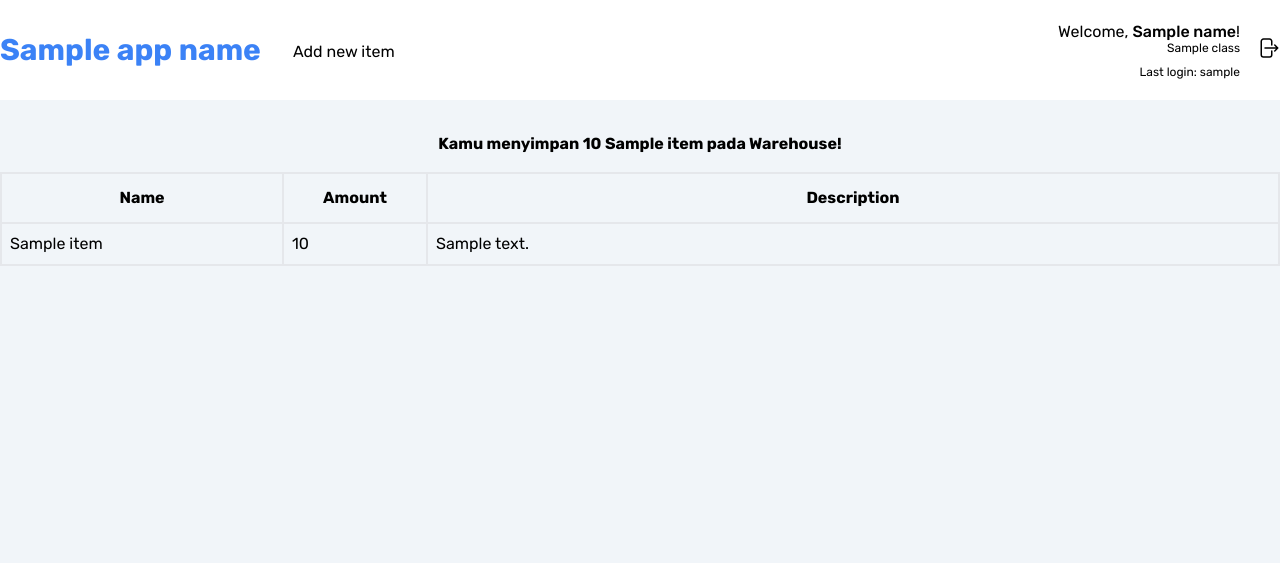
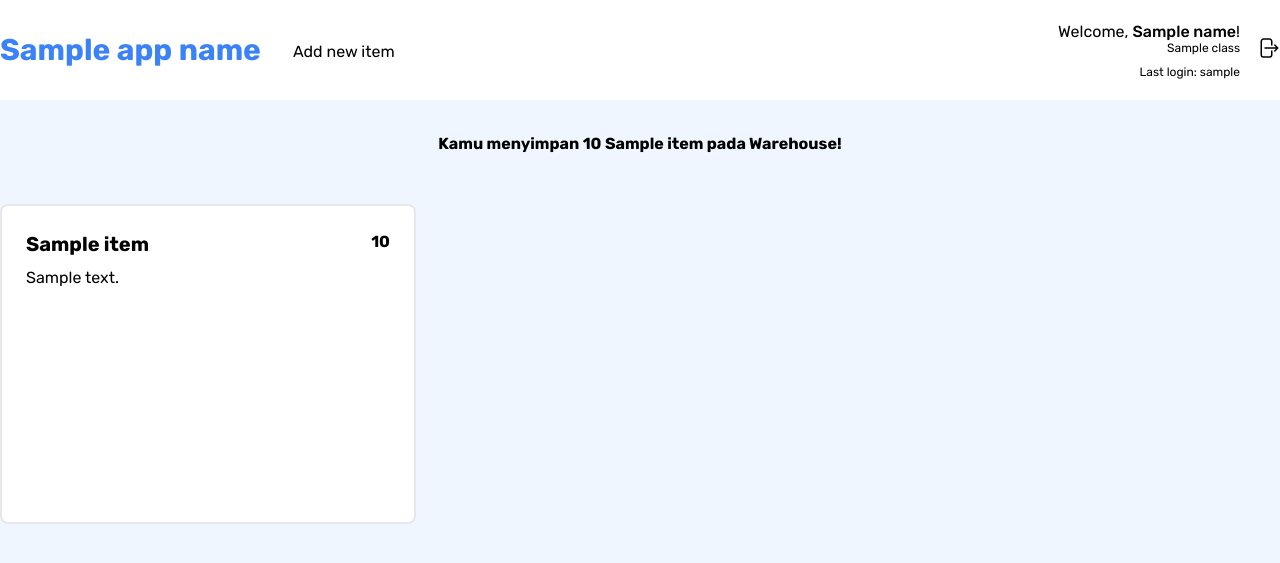
Before and after one commit to nabilmuafa/warehouse-inventory, a Django app: template main/templates/main.html in a window 1280 px wide. Shown: the top 563 px of the page. Run offline with Django 4.2, Linux system fonts and the light colour scheme; tables that the repository leaves empty hold one stand-in row (values such as "Sample post"); the template is opened without the code that fills it: values that come from a table or form of the project are taken from there, most other values are stand-ins (such as "Sample title", 1, 10 or a date in 2020); some libraries are stand-ins or nearby versions.

Commit message:
redesign main page, create item

```diff
--- a/main/templates/main.html
+++ b/main/templates/main.html
@@ -32,19 +32,17 @@
         <p class="font-bold text-center">Kamu menyimpan {{last_entry.amount}} {{last_entry.name}} pada Warehouse!</p>
     </div>
     {% endif %}
-    <table class="table-fixed mb-8">
-        <tr>
-            <th class="border-2 py-3 px-2">Name</th>
-            <th class="border-2 py-3 px-2 w-36">Amount</th>
-            <th class="border-2 py-3 px-2 w-4/6">Description</th>
-        </tr>
+    <div class="grid-cols-3 grid gap-4 my-8">
         {% for item in items %}
-        <tr>
-            <td class="border-2 py-2 px-2">{{item.name}}</td>
-            <td class="border-2 py-2 px-2">{{item.amount}}</td>
-            <td class="border-2 py-2 px-2">{{item.description}}</td>
-        </tr>
+        <div class="h-80 bg-white border-2 border-gray-200 rounded-lg p-6">
+            <p class="flex text-xl justify-between font-bold">{{item.name}}
+                <span class="flex text-base">
+                    {{item.amount}}
+                </span>
+            </p>
+            <p class="pt-2">{{item.description}}</p>
+        </div>
         {% endfor %}
-    </table>
+    </ul>
 </div>
 {% endblock content %}
--- a/templates/base.html
+++ b/templates/base.html
@@ -28,7 +28,7 @@
     </head>
     {% block header %}
     {% endblock header %}
-    <body class="bg-slate-100 font-rubik">
+    <body class="bg-blue-50 font-rubik">
         {% block content %}
         {% endblock content %}
     </body>
```
Also changed, not shown: main/templates/create_item.html (+31 -3 lines).
